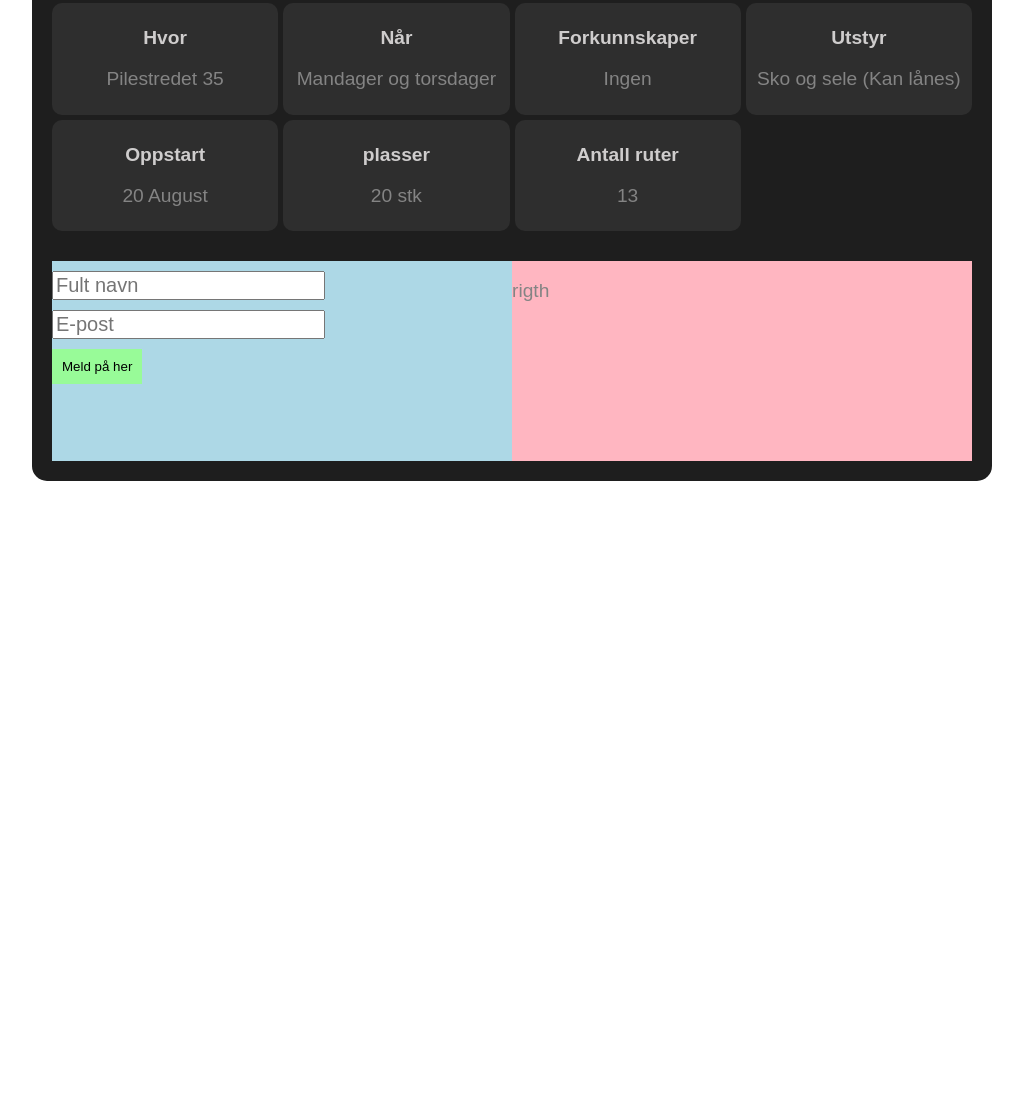
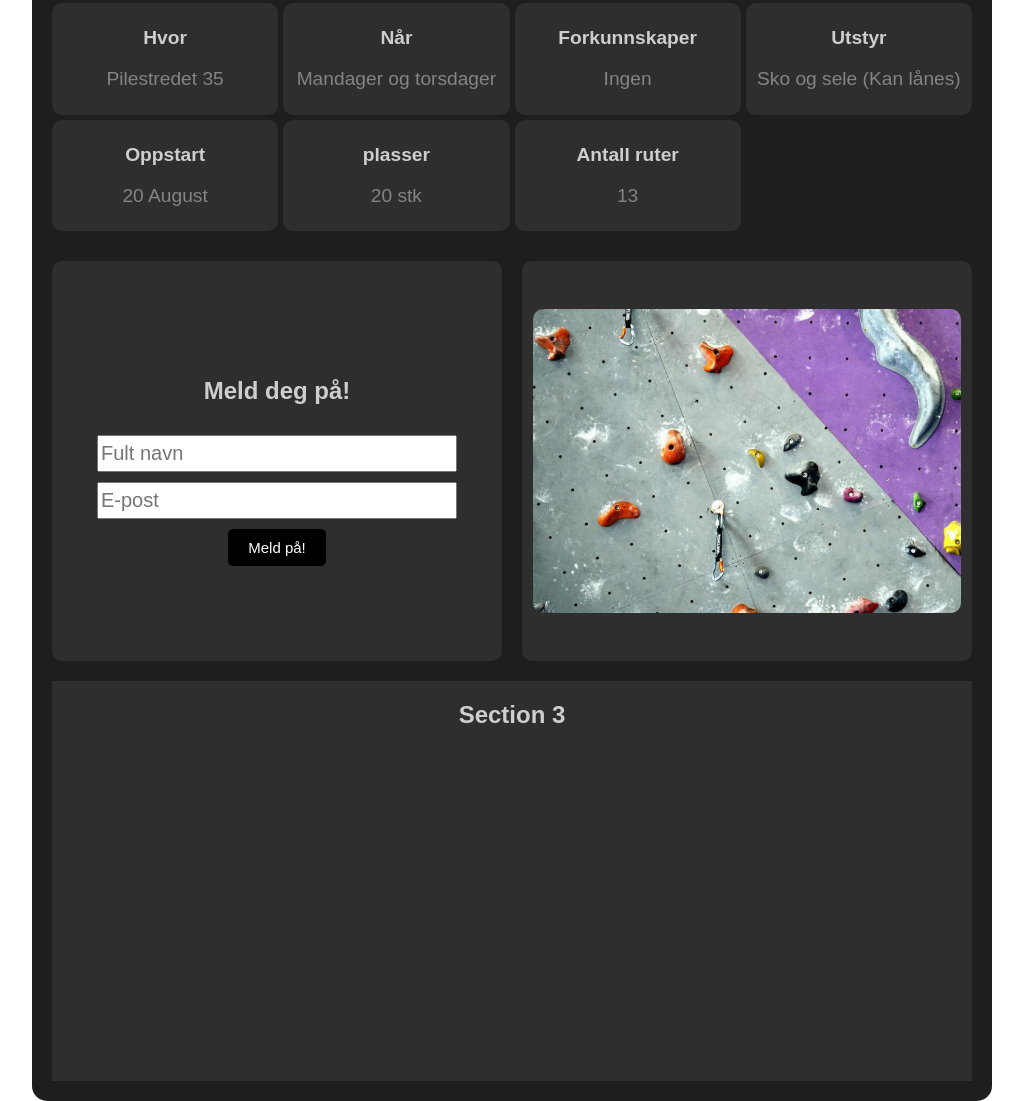
Before and after one commit to H44K0N/Eksamen1200, a plain HTML site: page activity.html in a window 1280 px wide. Shown: the part 809-1910 px from the top of the page, without its empty margins (128-1151 px from the left). Before the commit the page ends 1290 px from the top, so only its background shows below. Drawn offline with Linux system fonts and the light colour scheme.

Commit message:
la til påmelding til activity

```diff
--- a/activity.html
+++ b/activity.html
@@ -86,20 +86,28 @@
                 </div>
             </section>
 
-            <section class="section-a2">
+            <section class="a-section2">
 
                 <div class="a-left-div">
+                    <h2>Meld deg på!</h2>
                     <input class="påmelding-placeholder" type="text" placeholder="Fult navn">
                     <input class="påmelding-placeholder" type="text" placeholder="E-post">
-                    <button class="a-btn">Meld på her</button>
+                    <button class="a-btn">Meld på!</button>
                 </div>
 
                 <div class="a-rigth-div">
-                    <p>rigth</p>
+                   <img class="klatrebilde2" src="media/klatrebilde2.jpg" alt="">
                 </div>
 
+            </section>
 
+
+
+            <section class="a-section3">
+                <h2>Section 3</h2>
             </section>
+
+
 
 
 
--- a/style/style.css
+++ b/style/style.css
@@ -323,39 +323,81 @@ p.center-text {
   object-fit: cover;
 }
 
-.påmelding-placeholder{
-  margin-top: 10px;
-  font-size: 20px;
-  display: block;
-}
 
-.a-btn{
-  background-color: palegreen;
-  padding: 10px;
-  border: none;
-  margin-top: 10px;
-}
-
-
-
-.section-a2{
+.a-section2{
   margin-top: 30px;
   display: flex;
   flex-direction: row;
+  justify-content: space-between;
+
 }
 
 
 .a-left-div{
-  height: 200px;
+    display: flex;
+    flex-direction: column;
+  height: 400px;
   flex: 1;
-  background-color: lightblue;
+  margin-right: 10px;
+  background-color: #2E2E2E;
+  justify-content: center;
+  align-items: center;
+  border-radius: 10px;
 
 
 }
 
 .a-rigth-div{
-  height: 200px;
+display: flex;
+margin-left: 10px;
+  height: 400px;
   flex: 1;
-  background-color: lightpink;
+  background-color: #2E2E2E;
+  justify-content: center;
+  align-items: center;
+  border-radius: 10px;
 
 }
+
+
+.påmelding-placeholder{
+    margin-top: 10px;
+    font-size: 20px;
+    display: block;
+    width: 80%;
+    padding-top: 5px;
+    padding-bottom: 5px;
+
+  }
+
+  .a-btn{
+    background-color: black;
+    color: white;
+    font-size: 15px;
+    padding-left: 20px;
+    padding-right: 20px;
+    padding-top: 10px;
+    padding-bottom: 10px;
+    border-radius: 5px;
+    border: none;
+    margin-top: 10px;
+  }
+
+
+  .klatrebilde2{
+    width: 95%;
+    height: auto;
+    border-radius: 10px;
+
+  }
+
+  .a-section3{
+    margin-top: 20px;
+    display: flex;
+    justify-content: center;
+    width: 100%;
+    height: 400px;
+    background-color: #2E2E2E;
+
+
+  }
```
